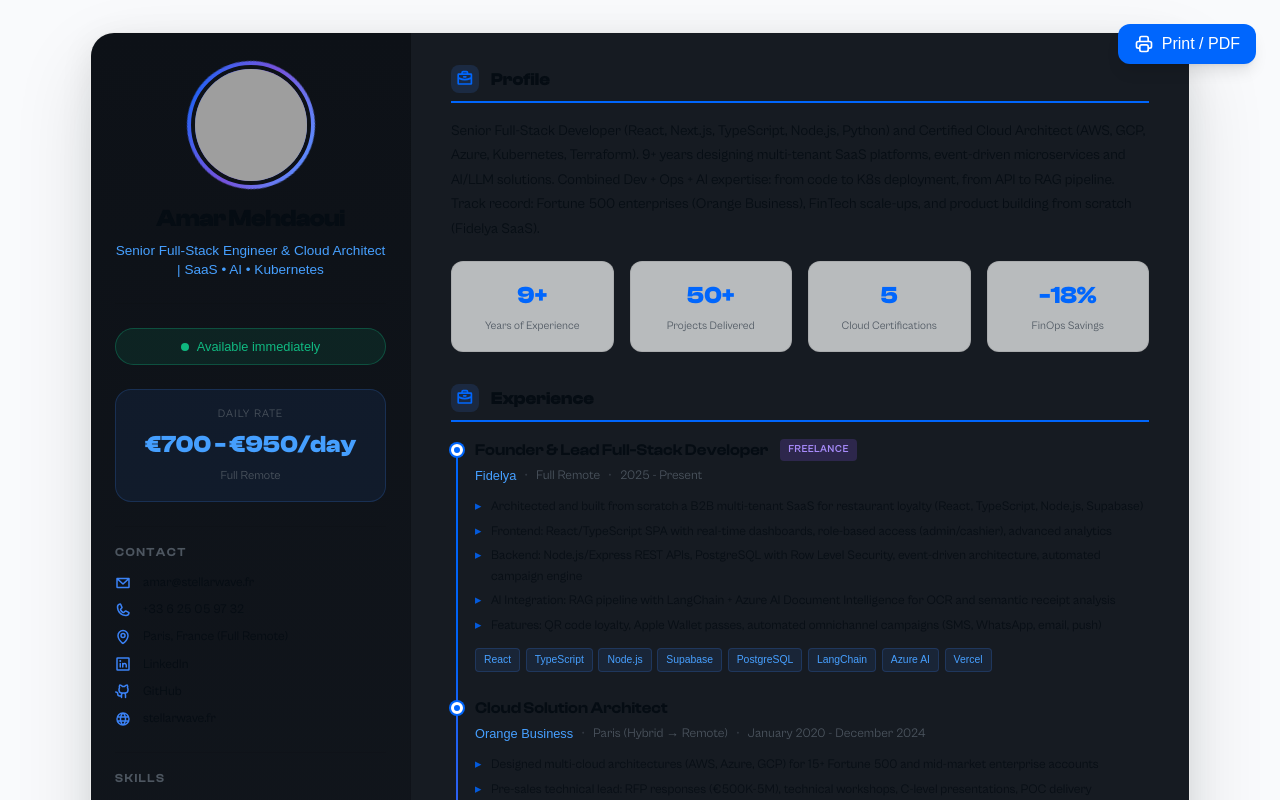
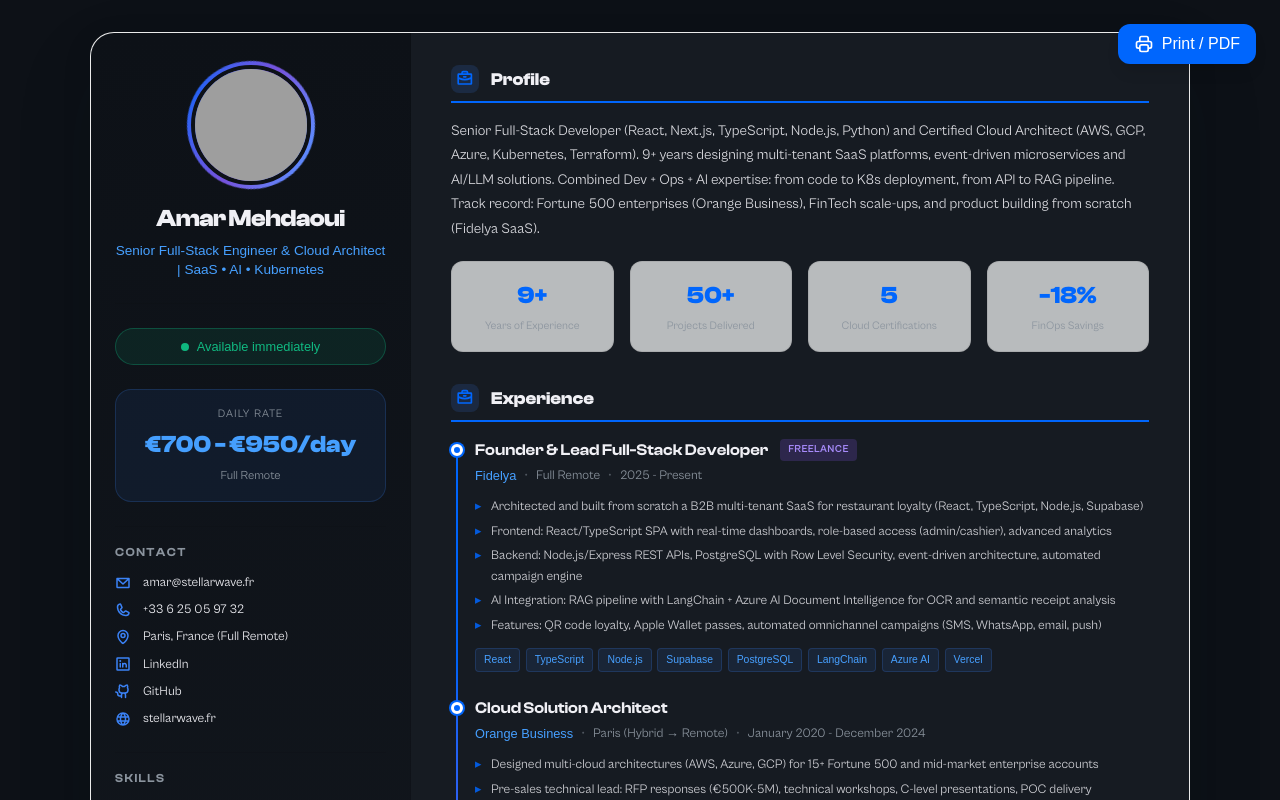
Before and after one commit to amarmehdaouiocb/StellarWave, a Next.js app: page /cv-en in a window 1280 px wide. Shown: the top 800 px of the page. Built offline with nearby package versions, Linux system fonts and the light colour scheme; no server answers; grey boxes are pictures that could not be loaded; a web font is replaced by a local one.

Commit message:
fix: force dark theme on CV pages to prevent Tailwind color inversion

```diff
--- a/src/app/cv-en/cv.css
+++ b/src/app/cv-en/cv.css
@@ -1,4 +1,20 @@
 /* CV Freelance Styles - Dark Theme */
+
+/* Force dark theme on CV pages - bypass Tailwind color conversion */
+html:has(.cv-container),
+body:has(.cv-container) {
+  color-scheme: dark !important;
+  background-color: #0d1117 !important;
+  color: #f0f0f5 !important;
+}
+
+/* Override Tailwind's automatic color conversion for dark theme */
+:root:has(.cv-container) {
+  --foreground: #f0f0f5 !important;
+  --background: #0d1117 !important;
+  --muted-foreground: #8b949e !important;
+  --card-foreground: #f0f0f5 !important;
+}
 
 .cv-container {
   min-height: 100vh;
--- a/src/app/cv-fr/cv.css
+++ b/src/app/cv-fr/cv.css
@@ -1,4 +1,20 @@
 /* CV Freelance Styles - Dark Theme */
+
+/* Force dark theme on CV pages - bypass Tailwind color conversion */
+html:has(.cv-container),
+body:has(.cv-container) {
+  color-scheme: dark !important;
+  background-color: #0d1117 !important;
+  color: #f0f0f5 !important;
+}
+
+/* Override Tailwind's automatic color conversion for dark theme */
+:root:has(.cv-container) {
+  --foreground: #f0f0f5 !important;
+  --background: #0d1117 !important;
+  --muted-foreground: #8b949e !important;
+  --card-foreground: #f0f0f5 !important;
+}
 
 .cv-container {
   min-height: 100vh;
```
